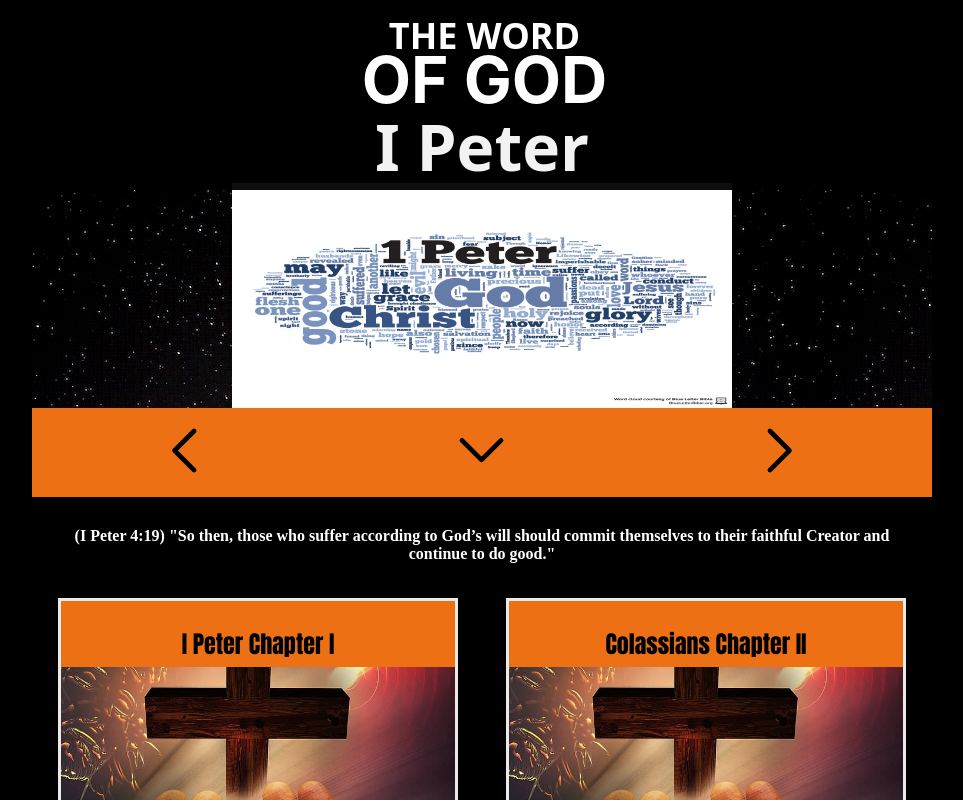
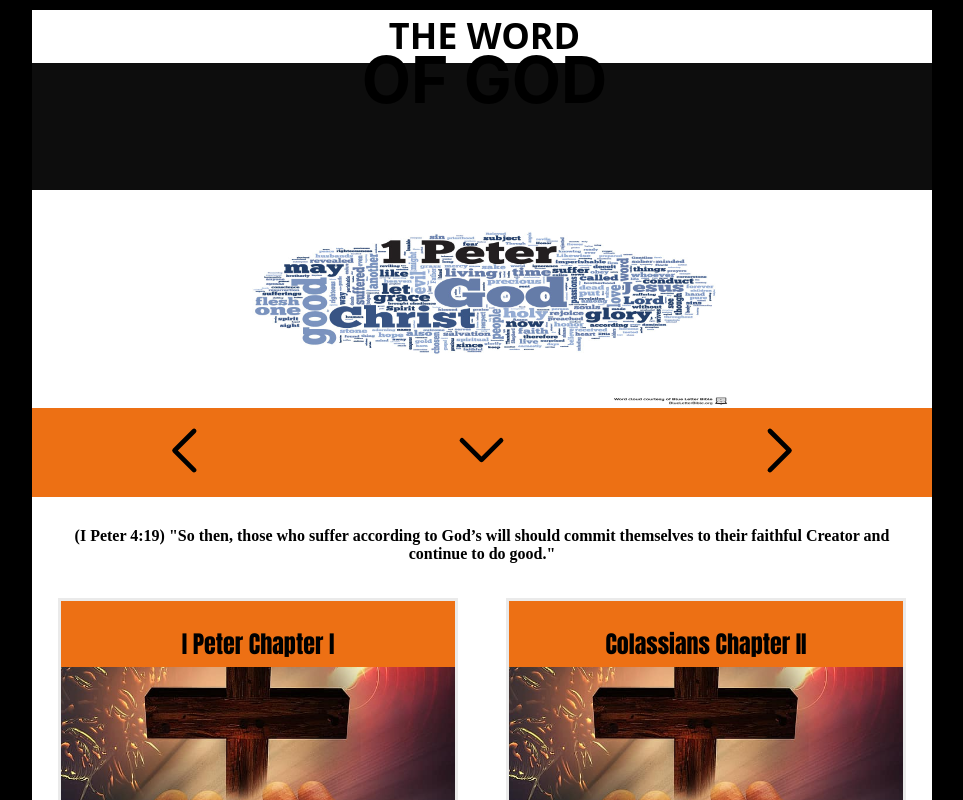
Before and after one commit to jnutt367/colossians, a Next.js app: page / in a window 1280 px wide. Shown: the top 800 px of the page, without its empty margins (158-1121 px from the left). Built offline with nearby package versions, Linux system fonts and the light colour scheme.

Commit message:
Update Home.module.css

```diff
--- a/styles/Home.module.css
+++ b/styles/Home.module.css
@@ -7,6 +7,7 @@
 */
 .container {
   background-color: black;
+  color: white;
   width: 100%;
   display: grid;
   align-items: center;
@@ -18,8 +19,8 @@
 
 
 .holy {
-  backgroud-color: silver;
-  color: white;
+  background-color: transparent;
+  color: black;
   font-family: Ariel, sans, serif, sans-serif, cursive, fantasy;
   position: relative;
   z-index:10;
@@ -32,12 +33,13 @@
   tex-align: left;
 }
 .bible {
- position: relative;
+  position: relative;
   top: -37px;
   z-index: 10;
   margin-top: 0;
   font-family: Ariel, sans, , serif, sans-serif, cursive, fantasy;
-  color: white;
+  background-color: transparent;
+  color: black;
   font-size: 64px;
   padding-left: 5px;
   display: grid;
@@ -60,7 +62,8 @@
 }
 */
 .main {
-  background-color:  black;
+  background-color: white;
+  color: black;
   min-height: 100vh;
   padding: 4rem 0;
   max-width: 900px;
@@ -71,7 +74,7 @@
 
 .fund {
    text-align: center;
-    color: white;
+    color: black;
     position: relative;
     padding-right: 20px;
     padding-left: 20px;
@@ -82,14 +85,14 @@
 }
 
 .image {
-    background-image: url(/frmilky_way_galaxy_star-image-kybd7u7d.jpg);
+    background-color: white;
     margin-top: -50px;
     padding-left: 100px;
     padding-right: 100px;
     display: grid;
     place-items: center;
     max-height: 700px;
-   border: 50px 0 10px solid #ED7014;
+    border: 50px 0 10px solid #ED7014;
     opacity: 1;
 }
 .footer {
@@ -164,7 +167,8 @@
 
 
 .title {
-  color: white;
+  background-color: transparent;
+  color: black;
   position: sticky;
   background-color: black;
   opacity: 0.95;
```
